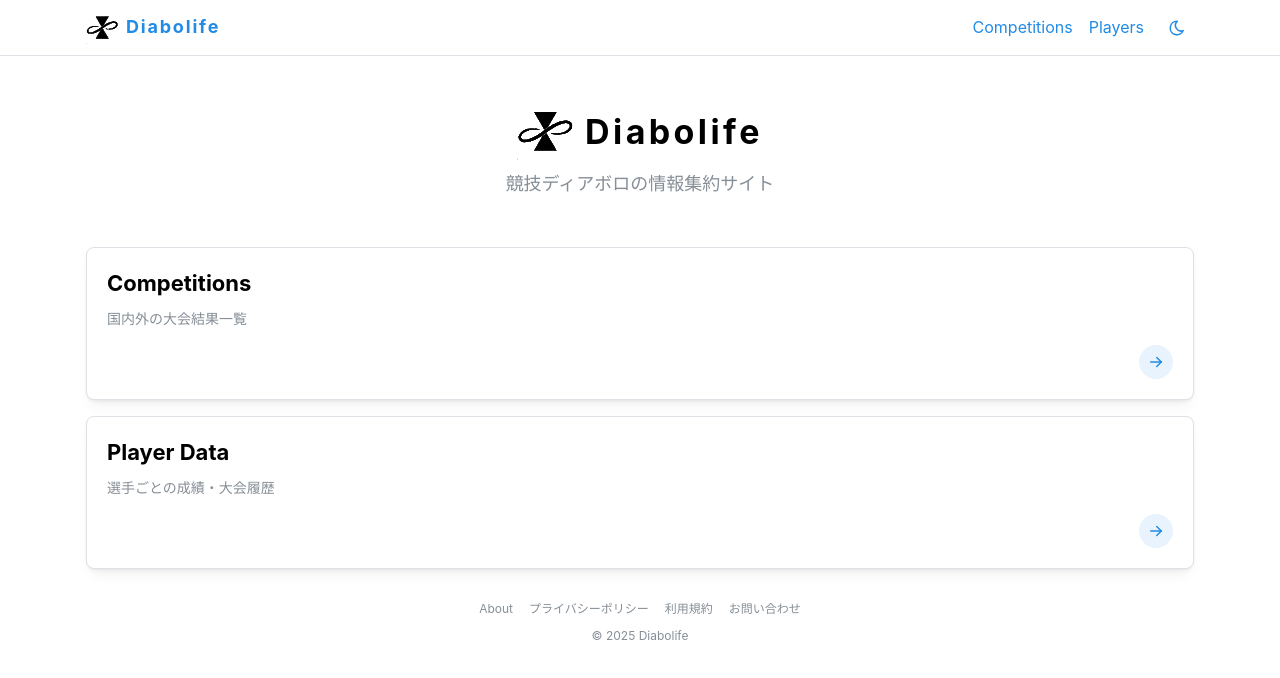
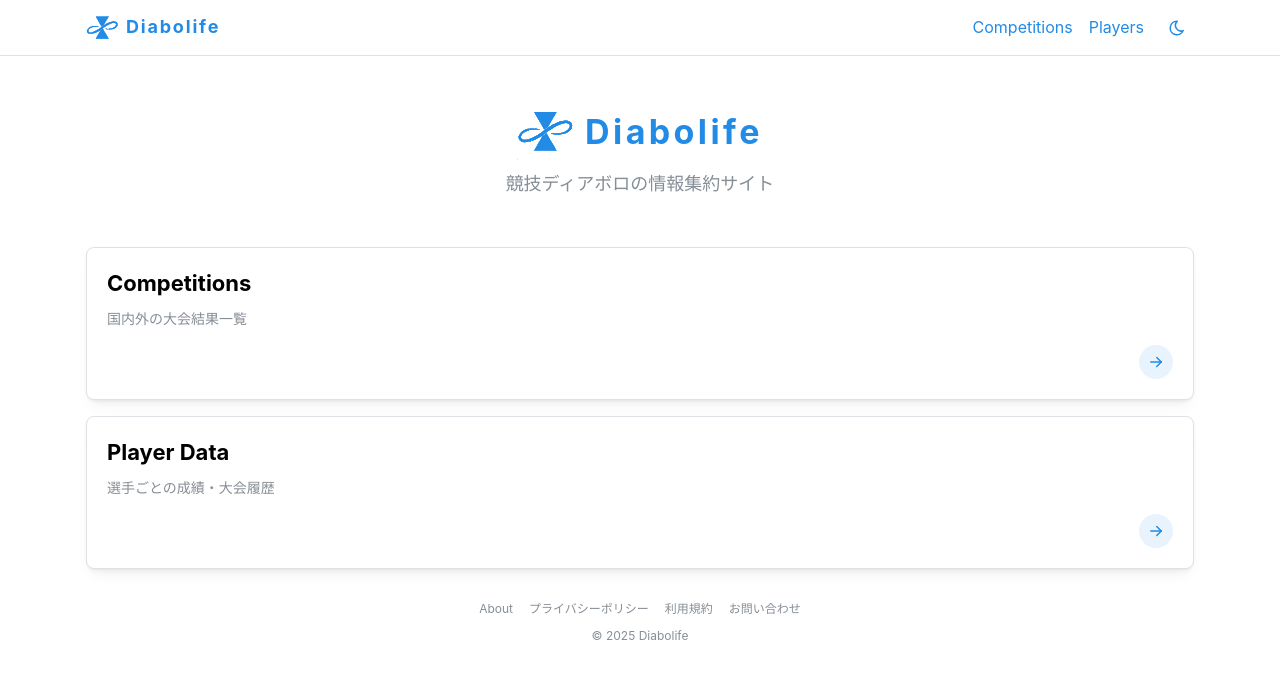
Before and after one commit to KIrie-0217/diabolog, a React (Vite) app: page / in a window 1280 px wide. Shown: the top 678 px of the page. Built offline with nearby package versions, Linux system fonts and the light colour scheme.

Commit message:
feat: Blue logo in light mode, white in dark mode
- favicon-blue.svg を追加（ライトモード用）
- ヘッダー・Home のアイコンとテキストをモード別に切り替え
- 不要な favicon.svg を残置（favicon-dark.svg のソース）

```diff
--- a/index.html
+++ b/index.html
@@ -2,7 +2,7 @@
 <html lang="en">
   <head>
     <meta charset="UTF-8" />
-    <link rel="icon" type="image/svg+xml" href="/favicon.svg" media="(prefers-color-scheme: light)" />
+    <link rel="icon" type="image/svg+xml" href="/favicon-blue.svg" media="(prefers-color-scheme: light)" />
     <link rel="icon" type="image/svg+xml" href="/favicon-dark.svg" media="(prefers-color-scheme: dark)" />
     <meta name="viewport" content="width=device-width, initial-scale=1.0" />
     <title>Diabolife</title>
--- a/src/App.tsx
+++ b/src/App.tsx
@@ -39,12 +39,11 @@ export function App() {
             <Anchor component={Link} to="/" underline="never">
               <Group gap={8} align="center">
                 <img
-                  src={`${import.meta.env.BASE_URL}favicon.svg`}
+                  src={`${import.meta.env.BASE_URL}${colorScheme === "dark" ? "favicon-dark.svg" : "favicon-blue.svg"}`}
                   alt=""
                   height={32}
-                  style={{ filter: colorScheme === "dark" ? "invert(1)" : undefined }}
                 />
-                <Text fw={700} size="lg" style={{ letterSpacing: "0.1em" }}>Diabolife</Text>
+                <Text fw={700} size="lg" c={colorScheme === "dark" ? "white" : "blue"} style={{ letterSpacing: "0.1em" }}>Diabolife</Text>
               </Group>
             </Anchor>
             <Group gap="md" visibleFrom="sm">
--- a/src/pages/Home.tsx
+++ b/src/pages/Home.tsx
@@ -9,12 +9,11 @@ export function Home() {
       <Stack gap="xs" align="center">
         <Group gap={12} align="center">
           <img
-            src={`${import.meta.env.BASE_URL}favicon.svg`}
+            src={`${import.meta.env.BASE_URL}${colorScheme === "dark" ? "favicon-dark.svg" : "favicon-blue.svg"}`}
             alt=""
             height={56}
-            style={{ filter: colorScheme === "dark" ? "invert(1)" : undefined }}
           />
-          <Title order={1} style={{ letterSpacing: "0.1em" }}>Diabolife</Title>
+          <Title order={1} c={colorScheme === "dark" ? undefined : "blue"} style={{ letterSpacing: "0.1em" }}>Diabolife</Title>
         </Group>
         <Text size="lg" c="dimmed">
           競技ディアボロの情報集約サイト
```
Also changed, not shown: public/favicon-blue.svg (added).
